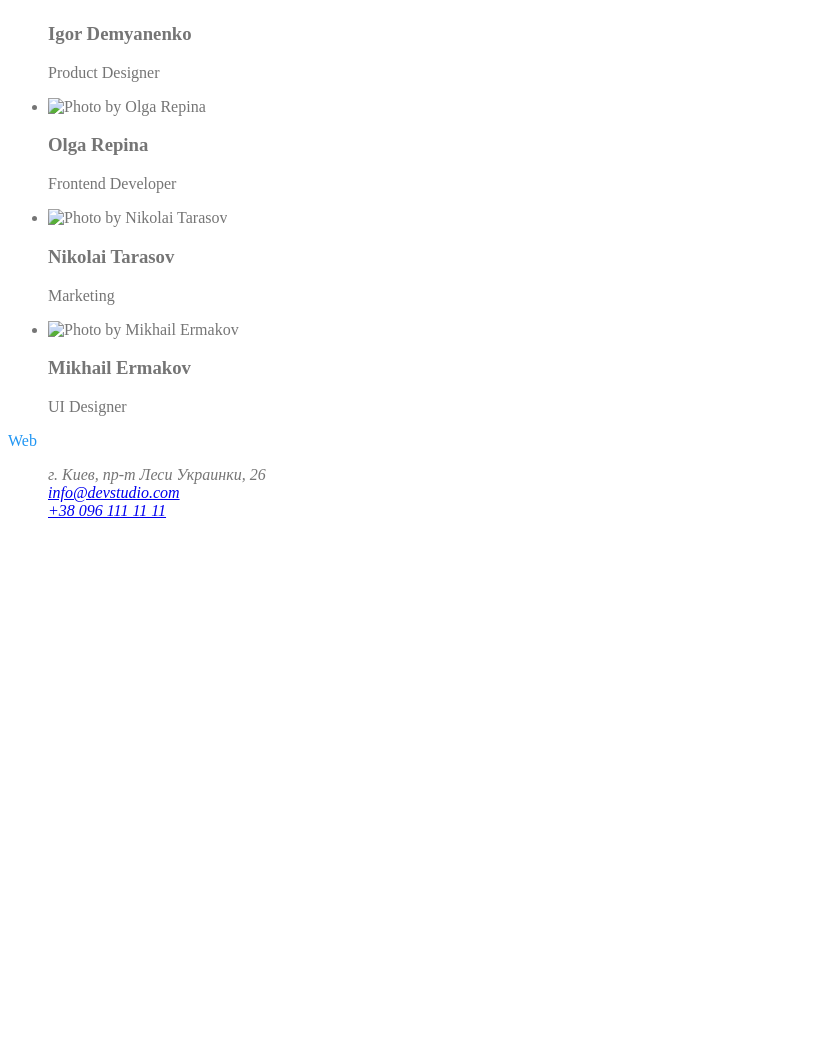
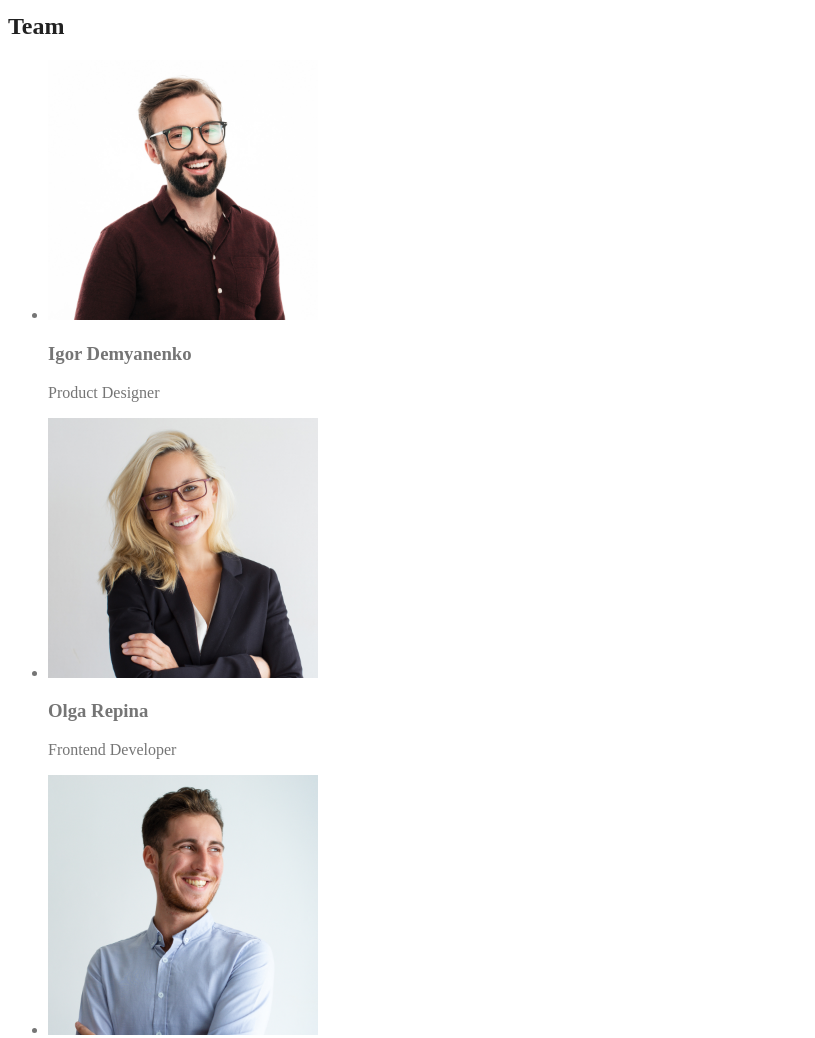
Before and after one commit to Darya-Viunyk/goit-markup-hw-01, a plain HTML site: page index.html in a window 1280 px wide. Shown: the part 1561-2599 px from the top of the page, without its empty margins (0-815 px from the left). Before the commit the page ends 2097 px from the top, so only its background shows below. Drawn offline with Linux system fonts and the light colour scheme.

Commit message:
Added task 3

```diff
--- a/css/styles.css
+++ b/css/styles.css
@@ -4,11 +4,13 @@
     --accent-color: #2196F3;
     --white: #ffffff;
     --black: #000000;
+    --background: #2F303A;
 }
 .body{
 background-color: var(--white);
 color: var(--primary-text-color);
 }
+
 .logo-header{
 color: var(--black);
 }
@@ -27,6 +29,9 @@ color: var(--title-text-color);
     color: var(--accent-color);
 }
 /* hero */
+.hero{
+    background: var(--background);
+}
 .hero-title{
     color: var(--title-text-color);
 }
@@ -38,6 +43,9 @@ color: var(--title-text-color);
     color: var(--title-text-color);
 }
 /* footer */
+.fooret{
+    background: var(--background);
+}
 .logo-footer{
     color:var(--white);
 }
--- a/index.html
+++ b/index.html
@@ -32,9 +32,9 @@
 <section class="section">
     <h2 class="section-title">We are doing</h2>
     <ul>
-        <li><img src="./img/box1.svg" alt="Software"></li>
-        <li><img src="./img/box2.svg" alt="Mobile version development"></li>
-        <li><img src="./img/box3.svg" alt="Working with the color palette"></li>
+        <li><img src="./images/box 1.svg" alt="Software" width="370" height="294"></li>
+        <li><img src="./images/box 2.svg" alt="Mobile version development" width="370" height="294"></li>
+        <li><img src="./images/box 3.svg" alt="Working with the color palette" width="370" height="294"></li>
     </ul>
 </section>
 <section class="section">
@@ -62,25 +62,25 @@
     <h2 class="section-title">Team</h2>
     <ul>
         <li>
-            <img src="./img/img.jpg" alt="Photo by Igor Demyanenko">
+            <img src="./images/Igor Demyanenko.jpg" alt="Photo by Igor Demyanenko" width="270" height="260">
             <h3 class="title">Igor Demyanenko</h3>
             <p>Product Designer</p>
 
         </li>
         <li>
-            <img src="./img/img(1).jpg" alt="Photo by Olga Repina">
+            <img src="./images/Olga Repina.jpg" alt="Photo by Olga Repina" width="270" height="260">
             <h3 class="title">Olga Repina</h3>
             <p>Frontend Developer</p>
 
         </li>
         <li>
-            <img src="./img/img(2).jpg" alt="Photo by Nikolai Tarasov">
+            <img src="./images/Nikolai Tarasov.jpg" alt="Photo by Nikolai Tarasov" width="270" height="260">
             <h3 class="title">Nikolai Tarasov</h3>
             <p>Marketing</p>
 
         </li>
         <li>
-            <img src="./img/img(3).jpg" alt="Photo by Mikhail Ermakov">
+            <img src="./images/Mikhail Ermakov.jpg" alt="Photo by Mikhail Ermakov" width="270" height="260">
             <h3 class="title">Mikhail Ermakov</h3>
             <p>UI Designer</p>
 
@@ -93,9 +93,9 @@
         <a href="/" class="logo-footer" ><span class="logo-span">Web</span>Studio</a>
         <address>
         <ul class="list site-footer">
-            <li>г. Киев, пр-т Леси Украинки, 26</li>
-            <li><a href="mail:info@devstudio.com">info@devstudio.com</a></li>
-            <li><a href="tel:+380961111111">+38 096 111 11 11</a></li>
+            <li>Bradford BD1 1HX</li>
+            <li><a href="mail:dar.viunyk@gmail.com">dar.viunyk@gmail.com</a></li>
+            <li><a href="tel:+447342962475">+44 734 29 62 475</a></li>
         </ul>
         </address>
     </footer>
```
Also changed, not shown: images/Igor Demyanenko.jpg (renamed from img/img.jpg), images/Mikhail Ermakov.jpg (renamed from img/img (3).jpg), images/Nikolai Tarasov.jpg (renamed from img/img (2).jpg), images/Olga Repina.jpg (renamed from img/img (1).jpg), images/box 1.svg (renamed from img/box 1.svg), images/box 2.svg (renamed from img/box 2.svg), images/box 3.svg (renamed from img/box 3.svg).
